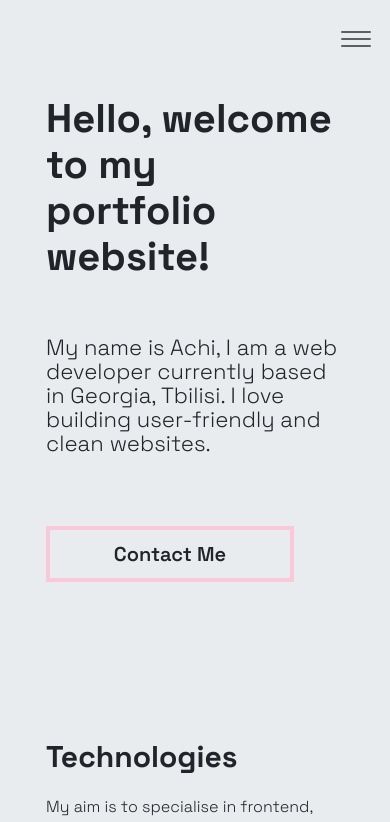
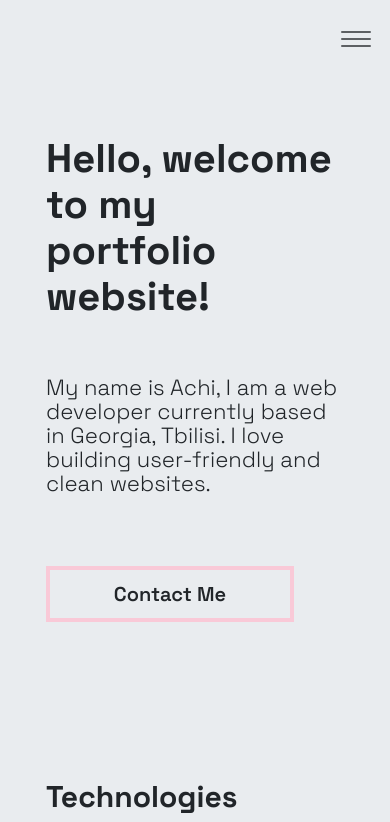
Before and after one commit to achoshengelia/portfolio-website, a Next.js app: page / in a window 390 px wide. Shown: the top 822 px of the page. Built offline with nearby package versions, Linux system fonts and the light colour scheme.

Commit message:
fixed screen sizes for iPhone Max and iPad

```diff
--- a/src/components/ContactModal.js
+++ b/src/components/ContactModal.js
@@ -255,7 +255,7 @@ const EmailForm = ({ closeModalHandler }) => {
 			setIsEnabled(false);
 			emailjs
 				.sendForm(
-					'service_ocmdipb',
+					'service_rjyt8r9',
 					'template_68z4s9g',
 					form.current,
 					'user_gyFx0vdAAgOJ0hrz4Lmw6'
--- a/src/components/Hero.js
+++ b/src/components/Hero.js
@@ -52,14 +52,14 @@ const TypeWriter = styled.h1`
 
 	@media ${(props) => props.theme.breakpoints.md} {
 		margin-bottom: 1.2rem;
-		margin-top: 12rem;
+		margin-top: 18rem;
 		padding: ${(props) => (props.main ? '40px 0 12px' : '0')};
 	}
 
 	@media ${(props) => props.theme.breakpoints.sm} {
 		font-size: 4rem;
 		margin-bottom: 0.8rem;
-		margin-top: 4rem;
+		margin-top: 8rem;
 		margin-left: 3rem;
 		width: 80%;
 	}
--- a/src/components/ProjectsItem.js
+++ b/src/components/ProjectsItem.js
@@ -29,7 +29,8 @@ const BlogCard = styled.div`
 	}
 	@media ${(props) => props.theme.breakpoints.sm} {
 		width: 80%;
-		/* margin-left: 1.5em; */
+		/* justify-self: start; */
+		margin-right: 3rem;
 	}
 	@media screen and (max-width: 375px) {
 		min-height: 260px;
--- a/src/styles/GlobalComponents/index.js
+++ b/src/styles/GlobalComponents/index.js
@@ -17,7 +17,7 @@ export const Section = styled.section`
 	@media ${(props) => props.theme.breakpoints.md} {
 		padding: 24px 48px 0;
 		flex-direction: column;
-		min-height: 100vh;
+		min-height: 50vh;
 		margin: ${({ nomargin }) => (nomargin ? '0 auto' : '0 auto 5rem')};
 	}
 
```
